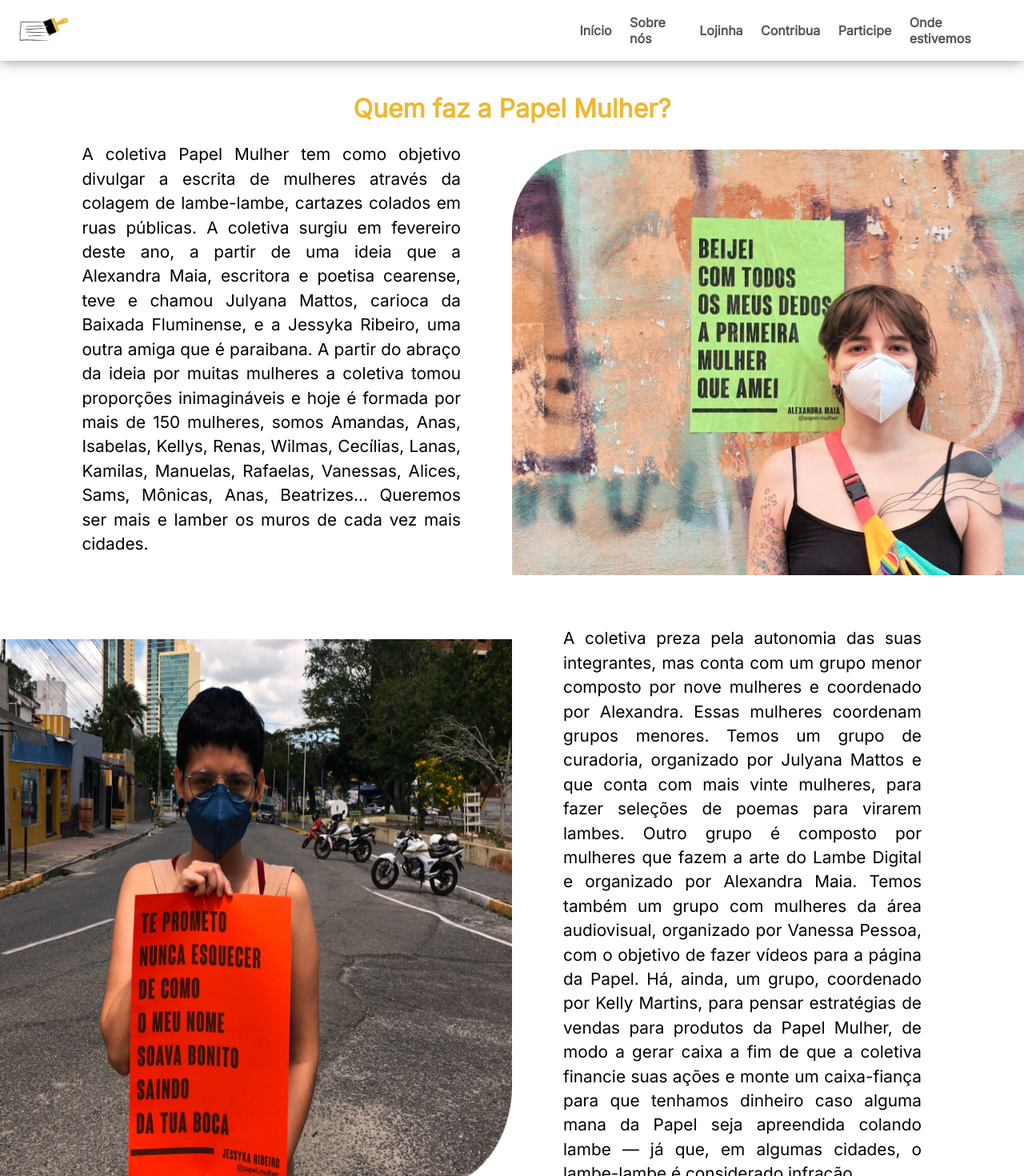
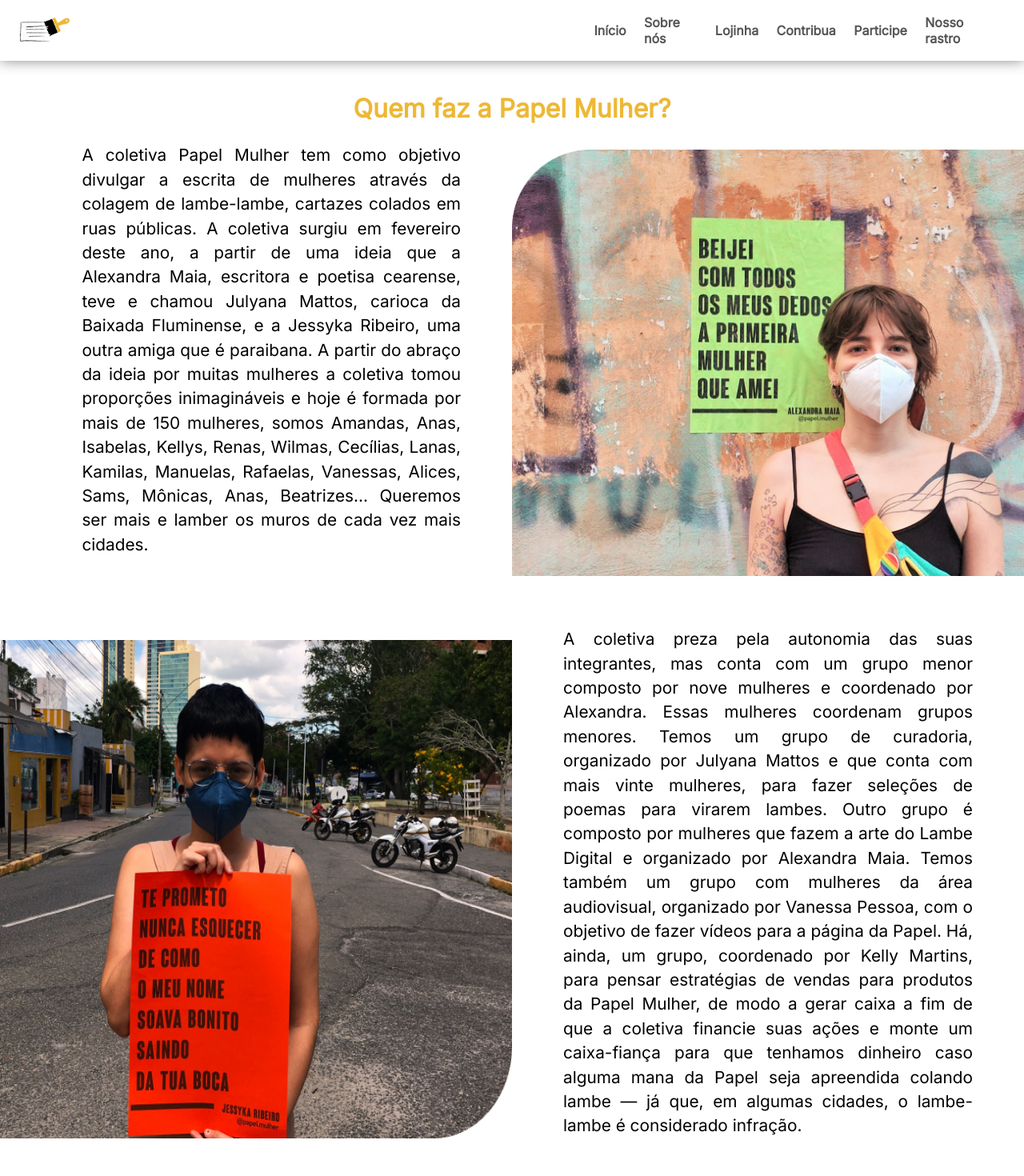
Before and after one commit to assueria/ProjetoFinal-Reprograma, a React (Vite) app in the folder projeto-final/: page /sobre in a window 1280 px wide. Shown: the top 1470 px of the page at 80% size. Built offline with nearby package versions, Linux system fonts and the light colour scheme.

Commit message:
Projeto finalizado, aberto à mudanças pós-apresentação

```diff
--- a/projeto-final/package.json
+++ b/projeto-final/package.json
@@ -9,6 +9,7 @@
     "preview": "vite preview"
   },
   "dependencies": {
+    "axios": "^0.27.2",
     "react": "^18.2.0",
     "react-dom": "^18.2.0",
     "react-icons": "^4.4.0",
--- a/projeto-final/src/components/Menu/Menu.jsx
+++ b/projeto-final/src/components/Menu/Menu.jsx
@@ -25,7 +25,7 @@ function Menu() {
                 <a href='https://www.instagram.com/papel.mulher/' target='_blank'>Participe</a>
             </li>
             <li className="unidade">
-                <Link className="link" to="/ondeestivemos">Onde estivemos</Link>
+                <Link className="link" to="/ondeestivemos">Nosso rastro</Link>
             </li>
         </ul>
     </nav>
--- a/projeto-final/src/pages/OndeEstivemos/OndeEstivemos.jsx
+++ b/projeto-final/src/pages/OndeEstivemos/OndeEstivemos.jsx
@@ -1,11 +1,14 @@
 import Footer from "../../components/Footer/Footer"
+import { BsPinMapFill } from "react-icons/bs"
+
+import './ondeEstivemos.css'
 
 function OndeEstivemos(){
     return(
         <>
+
         <Footer />
         </>
-
     )
 }
 
--- a/projeto-final/src/pages/Sobre/Sobre.jsx
+++ b/projeto-final/src/pages/Sobre/Sobre.jsx
@@ -2,6 +2,7 @@ import Footer from "../../components/Footer/Footer"
 import imgsection3 from '../../assets/imgsection3.png'
 import imgsection4 from '../../assets/imgsection4.png'
 import imgsection5 from '../../assets/imgsection5.png'
+import gifpapel from '../../assets/gifpapel.gif'
 import './sobre.css'
 
 function Sobre(){
@@ -85,6 +86,9 @@ function Sobre(){
                         conseguem, basta entrar em contato pelo nosso Instagram. Tudo acontece lá e a nossa organização é feita principalmente pela internet.
 
                     </p>
+                    <div className="imgsecao2">
+                    <img src={gifpapel}/>
+                    </div>
                     <p>
                         A coletiva não possui fins lucrativos, todo dinheiro que entra se transforma em palavra de mulher.
                         Elaboramos algumas formas de conseguir financiar as ações através de rifas com as artes das mulheres
--- a/projeto-final/src/pages/Sobre/sobre.css
+++ b/projeto-final/src/pages/Sobre/sobre.css
@@ -48,7 +48,7 @@ h2{
 .parte2 p{
     width: 40%;
     display: flex;
-    padding: 5% 10% 0 5%;
+    padding: 5% 0 0 5%;
     line-height: 1.9rem;
     text-align: justify;
     font-size: 1.3rem;
@@ -78,8 +78,13 @@ h2{
 }
 
 .secao2Sobre img{
-
     padding-bottom: 3rem;
     justify-content: center;
     align-items: center;
 }
+
+
+.imgsecao2{
+    display: flex;
+    justify-content: center;
+}
```
Also changed, not shown: 2 other files (tests, documents, lock files or other folders).
